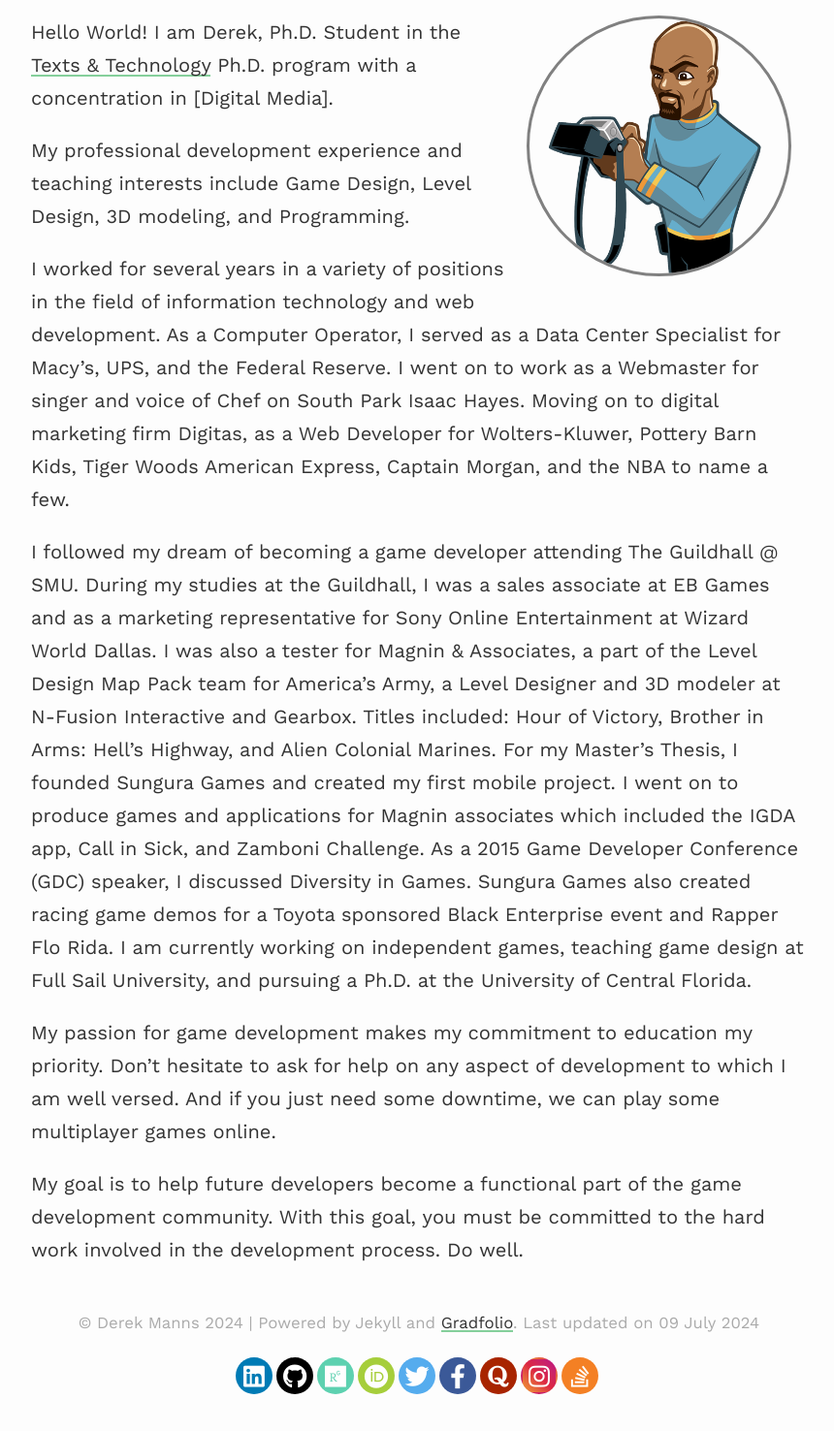
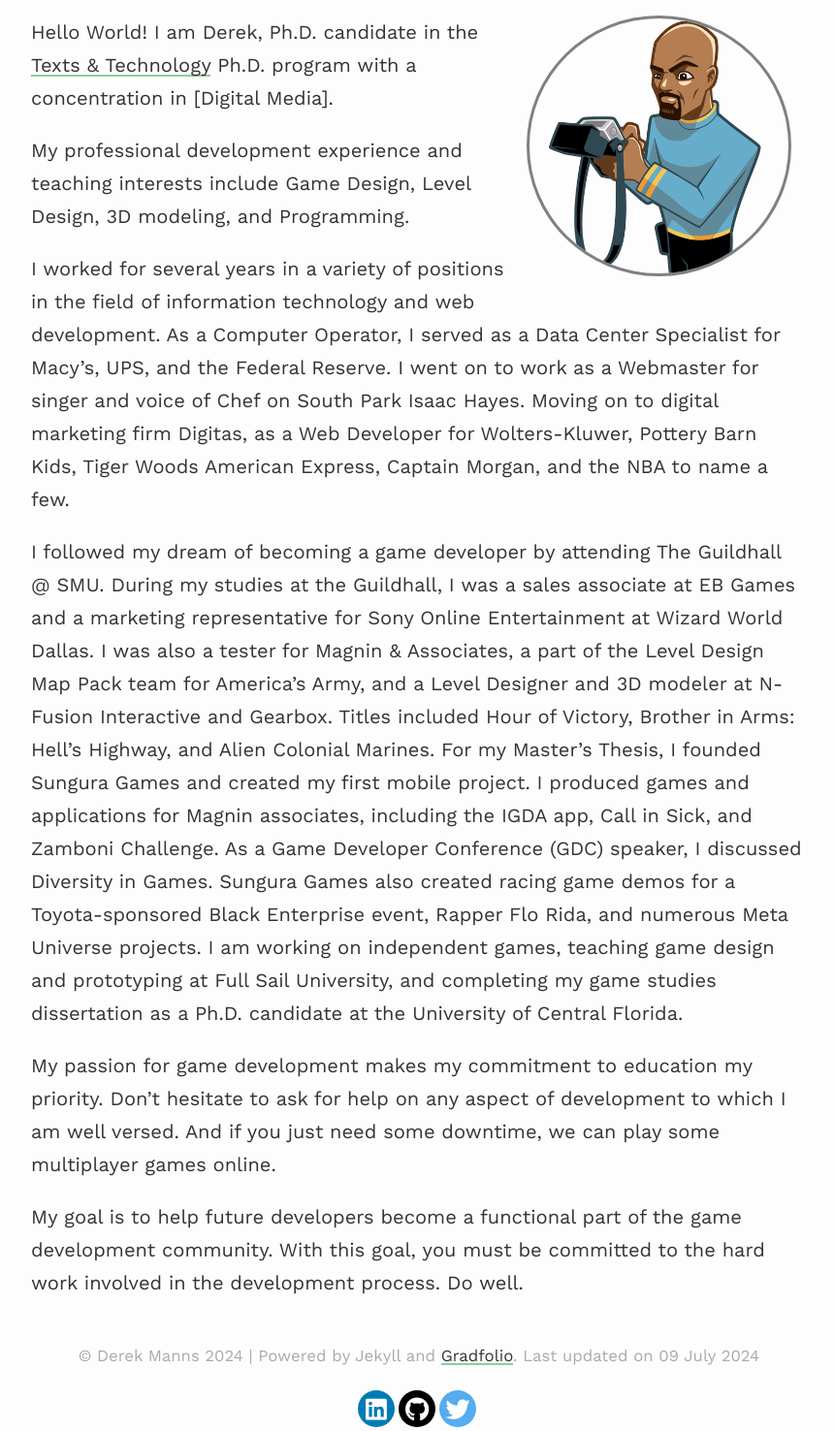
Before and after one commit to GameDesignDude/gradfolio, a Jekyll site: the page built from index.md, in a window 1280 px wide, cut to the strip 276-1752 px from the top of the page. Shown: the whole strip at 97% size, without its empty margins (208-1068 px from the left). Built offline with Jekyll 4.4.1, drawn with Linux system fonts in a browser that asks for light colours; nearby versions of some CDN libraries; before the commit the page ends 1718 px from its top, so only the background shows below that; some of the changed lines change nothing that is shown.

Commit message:
Updated page and text
Updated page and text

```diff
--- a/_config.yml
+++ b/_config.yml
@@ -13,15 +13,15 @@
 paginate_path: /blog/page:num/
 
 # Social media links in footer
-twitter: "GameDesignDude"
-linkedin: "#"
-stackoverflow: "#"
+twitter: "GmeDesignDude"
+linkedin: "derekmanns"
+//stackoverflow: "#"
 github: "GameDesignDude"
-researchgate: "#"
-orcid: "#"
-quora: "#"
-instagram: "GameDesignDude"
-facebook: "#"
+//researchgate: "#"
+//orcid: "#"
+//quora: "#"
+//instagram: "GameDesignDude"
+//facebook: "#"
 
 
 # Markdown
--- a/index.md
+++ b/index.md
@@ -7,13 +7,13 @@
 published: true
 ---
 
-Hello World! I am Derek, Ph.D. Student in the [Texts & Technology](https://cah.ucf.edu/textstech/){:target="_blank"} Ph.D. program with a concentration in [Digital Media].
+Hello World! I am Derek, Ph.D. candidate in the [Texts & Technology](https://cah.ucf.edu/textstech/){:target="_blank"} Ph.D. program with a concentration in [Digital Media].
 
 My professional development experience and teaching interests include Game Design, Level Design, 3D modeling, and Programming.
 
 I worked for several years in a variety of positions in the field of information technology and web development. As a Computer Operator, I served as a Data Center Specialist for Macy’s, UPS, and the Federal Reserve. I went on to work as a Webmaster for singer and voice of Chef on South Park Isaac Hayes. Moving on to digital marketing firm Digitas, as a Web Developer for Wolters-Kluwer, Pottery Barn Kids, Tiger Woods American Express, Captain Morgan, and the NBA to name a few.
 
-I followed my dream of becoming a game developer attending The Guildhall @ SMU. During my studies at the Guildhall, I was a sales associate at EB Games and as a marketing representative for Sony Online Entertainment at Wizard World Dallas. I was also a tester for Magnin & Associates, a part of the Level Design Map Pack team for America’s Army, a Level Designer and 3D modeler at N-Fusion Interactive and Gearbox. Titles included: Hour of Victory, Brother in Arms: Hell’s Highway, and Alien Colonial Marines. For my Master’s Thesis, I founded Sungura Games and created my first mobile project. I went on to produce games and applications for Magnin associates which included the IGDA app, Call in Sick, and Zamboni Challenge. As a 2015 Game Developer Conference (GDC) speaker, I discussed Diversity in Games. Sungura Games also created racing game demos for a Toyota sponsored Black Enterprise event and Rapper Flo Rida. I am currently working on independent games, teaching game design at Full Sail University, and pursuing a Ph.D. at the University of Central Florida.
+I followed my dream of becoming a game developer by attending The Guildhall @ SMU. During my studies at the Guildhall, I was a sales associate at EB Games and a marketing representative for Sony Online Entertainment at Wizard World Dallas. I was also a tester for Magnin & Associates, a part of the Level Design Map Pack team for America’s Army, and a Level Designer and 3D modeler at N-Fusion Interactive and Gearbox. Titles included Hour of Victory, Brother in Arms: Hell’s Highway, and Alien Colonial Marines. For my Master’s Thesis, I founded Sungura Games and created my first mobile project. I produced games and applications for Magnin associates, including the IGDA app, Call in Sick, and Zamboni Challenge. As a Game Developer Conference (GDC) speaker, I discussed Diversity in Games. Sungura Games also created racing game demos for a Toyota-sponsored Black Enterprise event,  Rapper Flo Rida, and numerous Meta Universe projects. I am working on independent games, teaching game design and prototyping at Full Sail University, and completing my game studies dissertation as a Ph.D. candidate at the University of Central Florida.
 
 My passion for game development makes my commitment to education my priority. Don’t hesitate to ask for help on any aspect of development to which I am well versed. And if you just need some downtime, we can play some multiplayer games online.
 
```
